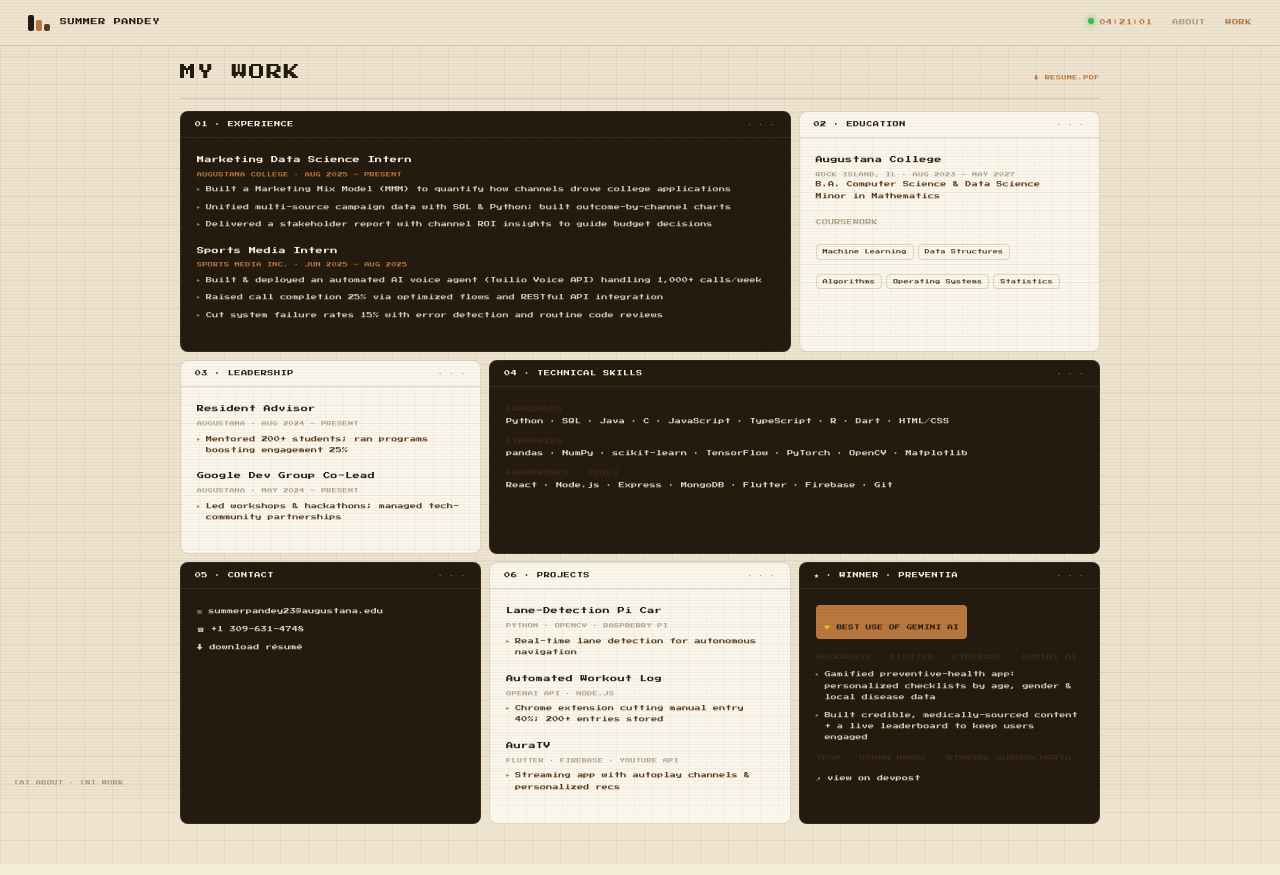
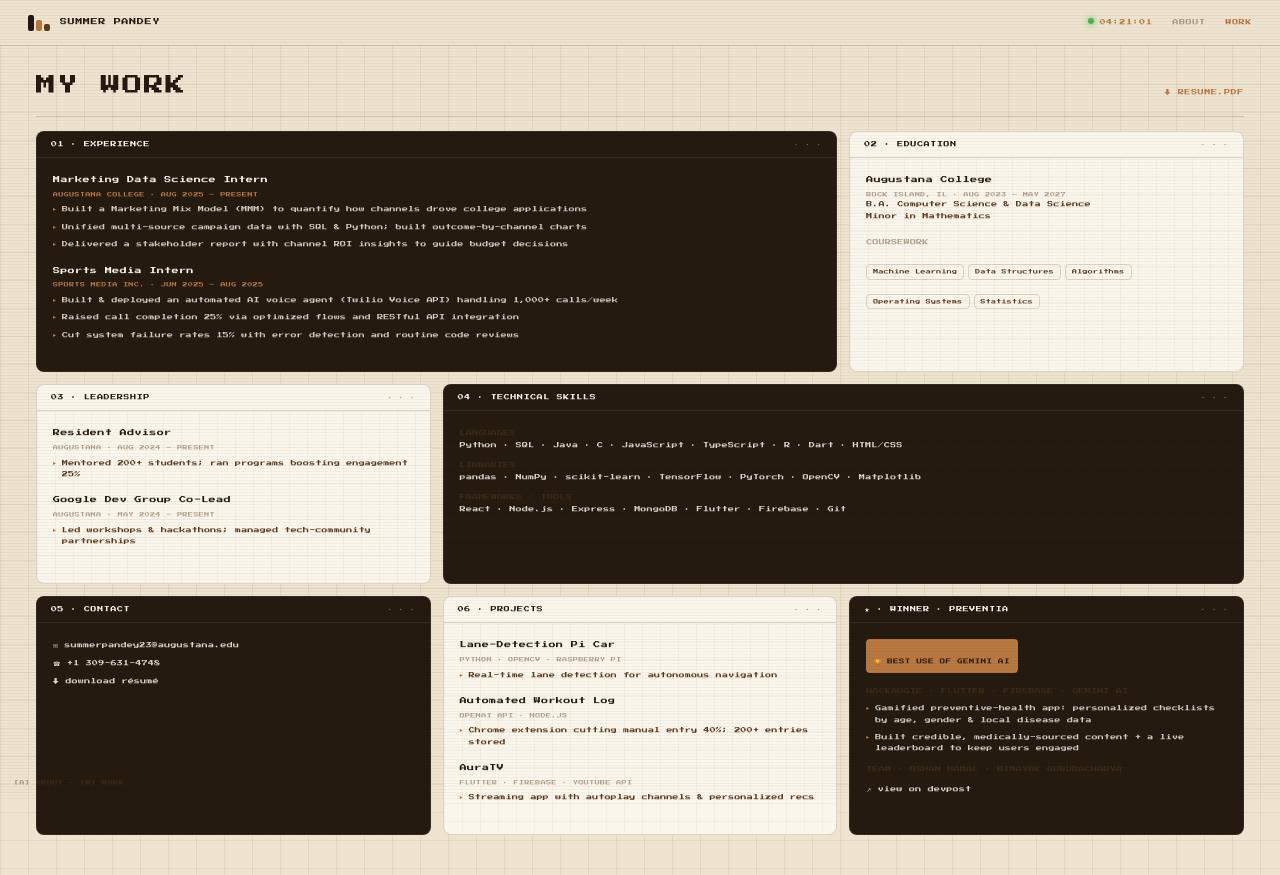
Before and after one commit to SummerPandey/PW, a Next.js app: page / in a window 1280 px wide. Both pictures are taken after a click on the button "WORK". Built offline with nearby package versions, Linux system fonts and the light colour scheme.

Commit message:
Fill the page on Work too: widen to 1400px + taller boxes

```diff
--- a/src/app/components/WorkPage.tsx
+++ b/src/app/components/WorkPage.tsx
@@ -58,7 +58,7 @@ function CategoryBox({ id, title, dark, gridStyle, children }: BoxProps) {
         overflow: "hidden",
         display: "flex",
         flexDirection: "column",
-        minHeight: "130px",
+        minHeight: "200px",
         ...gridStyle,
       }}
     >
@@ -134,17 +134,17 @@ export function WorkPage({ onNav }: { onNav: (p: "about" | "work") => void }) {
       </nav>
 
       {/* ── CONTENT ── */}
-      <div style={{ padding: "60px 20px 40px", maxWidth: "960px", margin: "0 auto" }}>
+      <div style={{ padding: "70px clamp(16px, 3vw, 36px) 40px", maxWidth: "1400px", margin: "0 auto" }}>
 
         {/* Header row */}
-        <div style={{ display: "flex", alignItems: "baseline", justifyContent: "space-between", marginBottom: "14px" }}>
-          <div style={{ fontSize: "clamp(10px, 2vw, 16px)", color: C.dark, letterSpacing: "0.08em" }}>MY WORK</div>
-          <a href="/Summer_Pandey_Resume.pdf" target="_blank" rel="noopener noreferrer" style={{ fontSize: "5px", color: C.copper, letterSpacing: "0.1em", textDecoration: "none" }}>↓ RESUME.PDF</a>
+        <div style={{ display: "flex", alignItems: "baseline", justifyContent: "space-between", marginBottom: "16px" }}>
+          <div style={{ fontSize: "clamp(12px, 2.2vw, 20px)", color: C.dark, letterSpacing: "0.08em" }}>MY WORK</div>
+          <a href="/Summer_Pandey_Resume.pdf" target="_blank" rel="noopener noreferrer" style={{ fontSize: "6px", color: C.copper, letterSpacing: "0.1em", textDecoration: "none" }}>↓ RESUME.PDF</a>
         </div>
-        <div style={{ height: "1px", background: C.border, marginBottom: "12px" }} />
+        <div style={{ height: "1px", background: C.border, marginBottom: "14px" }} />
 
         {/* Category grid */}
-        <div style={{ display: "grid", gridTemplateColumns: "repeat(3, 1fr)", gap: "8px" }}>
+        <div style={{ display: "grid", gridTemplateColumns: "repeat(3, 1fr)", gap: "12px" }}>
 
           {/* 01 — EXPERIENCE (wide, dark) */}
           <CategoryBox id="01" title="EXPERIENCE" dark gridStyle={{ gridColumn: "1 / 3", gridRow: "1" }}>
```
